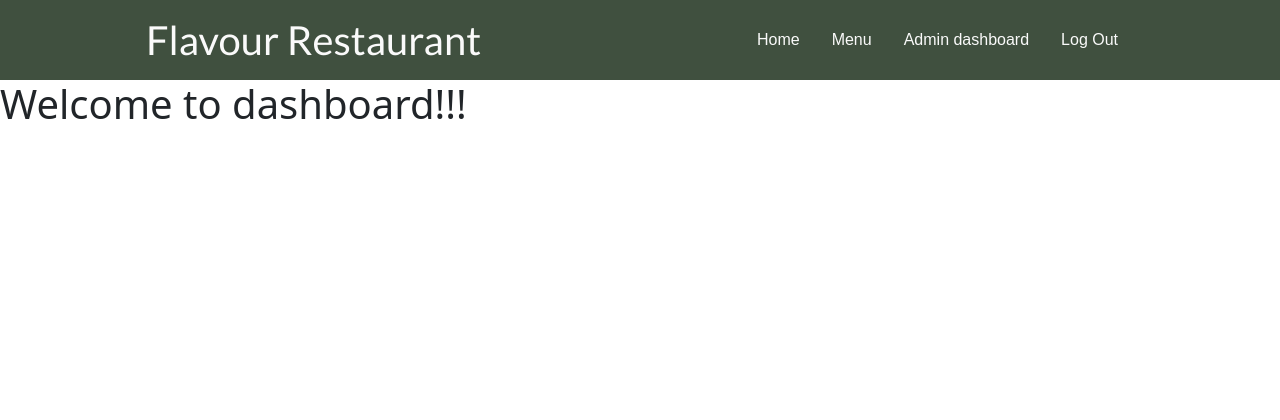
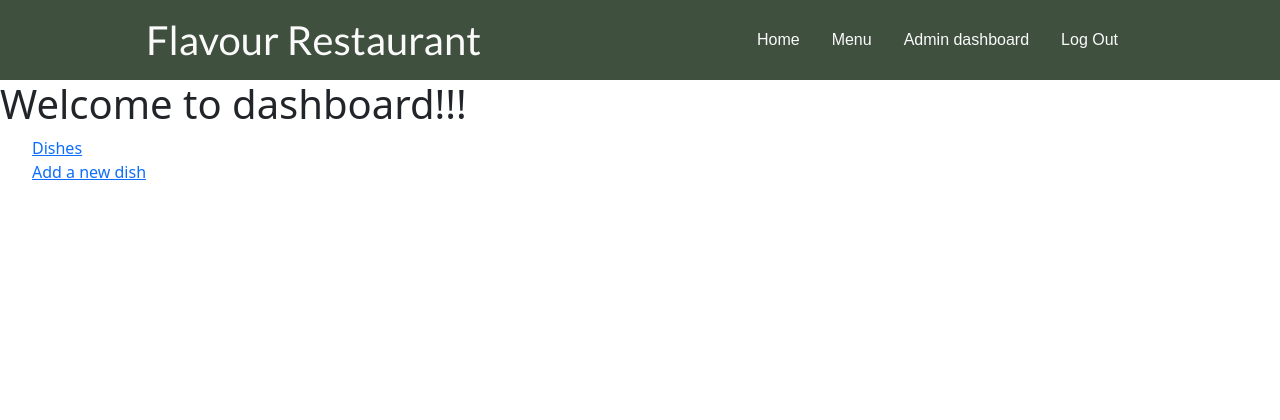
Before and after one commit to devjldp/restaurant-django, a Django app: page /management/dashboard/ in a window 1280 px wide. Shown: the top 420 px of the page. Run offline with Django 5.2, Linux system fonts and the light colour scheme; the visitor is signed in with stand-in values (Sample User, id 1); parts of the project's set-up code (start-up, migrations or seed data) failed here and were passed over; some web fonts are replaced.

Commit message:
Add links to dashboard home

```diff
--- a/restaurant/management/templates/dashboard.html
+++ b/restaurant/management/templates/dashboard.html
@@ -2,4 +2,11 @@
 
 {% block content %}
     <h1>Welcome to dashboard!!!</h1>
+    <ul>
+        <li class="list-group-item">
+            <a href="#">Dishes</a></li>
+        <li class="list-group-item">
+            <a href="#">Add a new dish</a>
+        </li>
+    </ul>
 {% endblock %}
```
